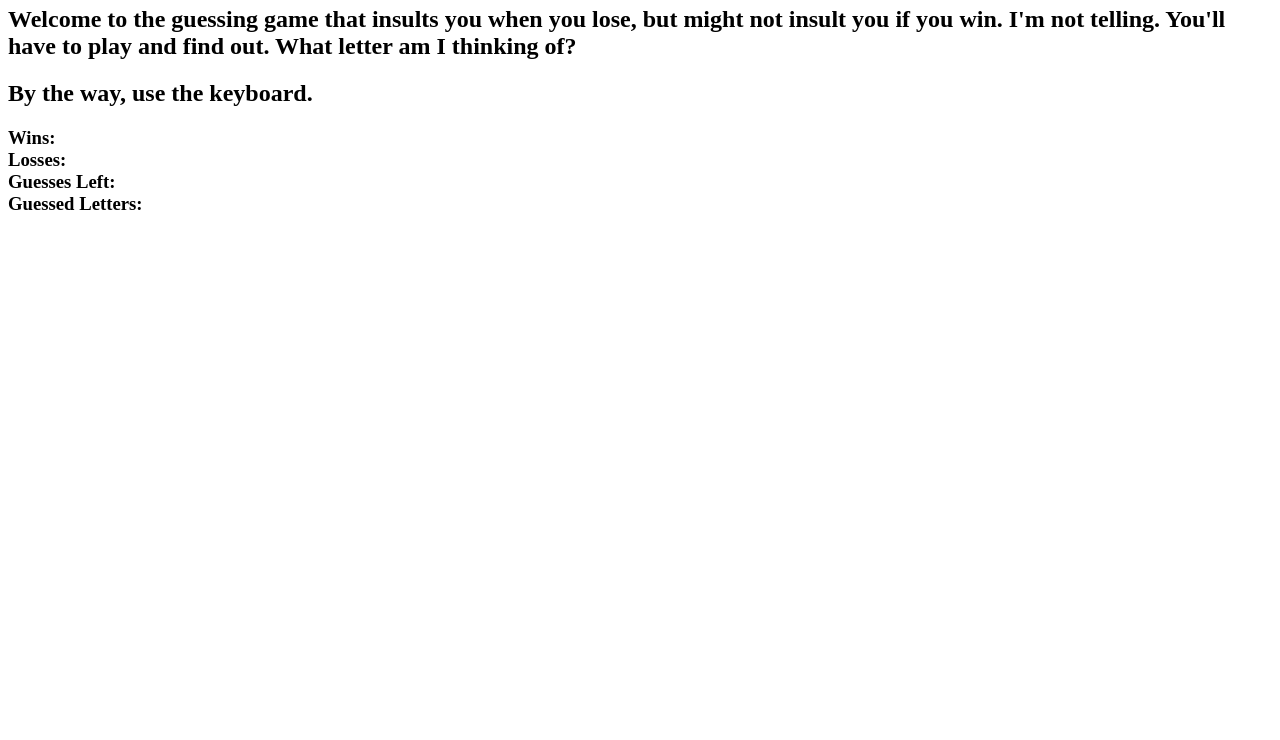
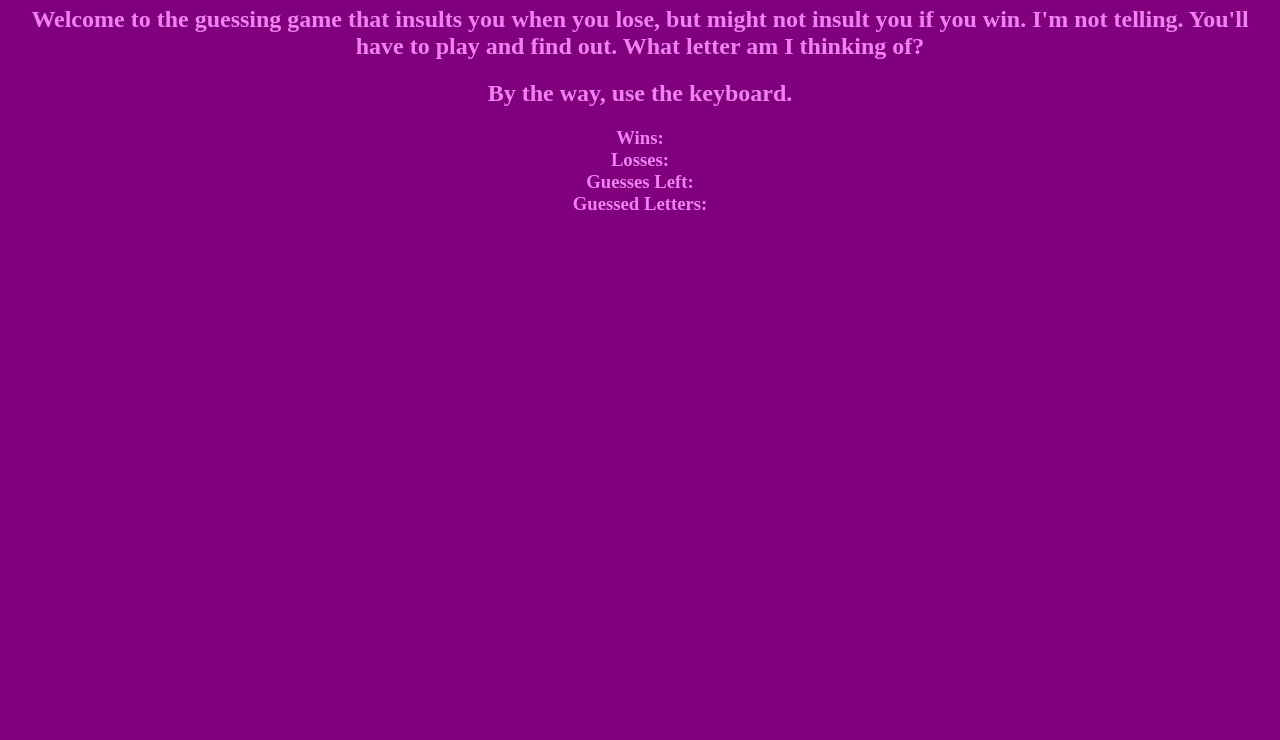
Before and after one commit to vicgarrido/Psychic-Game, a plain HTML site: page index.html in a window 1280 px wide. Shown: the part 60-800 px from the top of the page. Drawn offline with Linux system fonts and the light colour scheme.

Commit message:
added style sheet

```diff
--- a/assets/css/style.css
+++ b/assets/css/style.css
@@ -0,0 +1,5 @@
+body {
+    background-color: purple;
+    color: violet;
+    text-align: center;
+}
--- a/index.html
+++ b/index.html
@@ -1,4 +1,7 @@
 <html>
+    <title>
+        The Psychic Game
+    </title>
     <head>
        <h1> "Are You Psychic? Probably Not!"</h1>
     </head>
@@ -13,6 +16,7 @@
              <div id = "guesses-left">Guesses Left:</div>
              <div id = "guessed-letters">Guessed Letters:</div>
         </h3>
-        <script src = "javascript.js"></script>
+        <script src = "assets/javascript/javascript.js"></script>
+        <link rel="stylesheet" type="text/css" href="assets/css/style.css">
     </body>
 </html>
```
Also changed, not shown: 1 other file.
